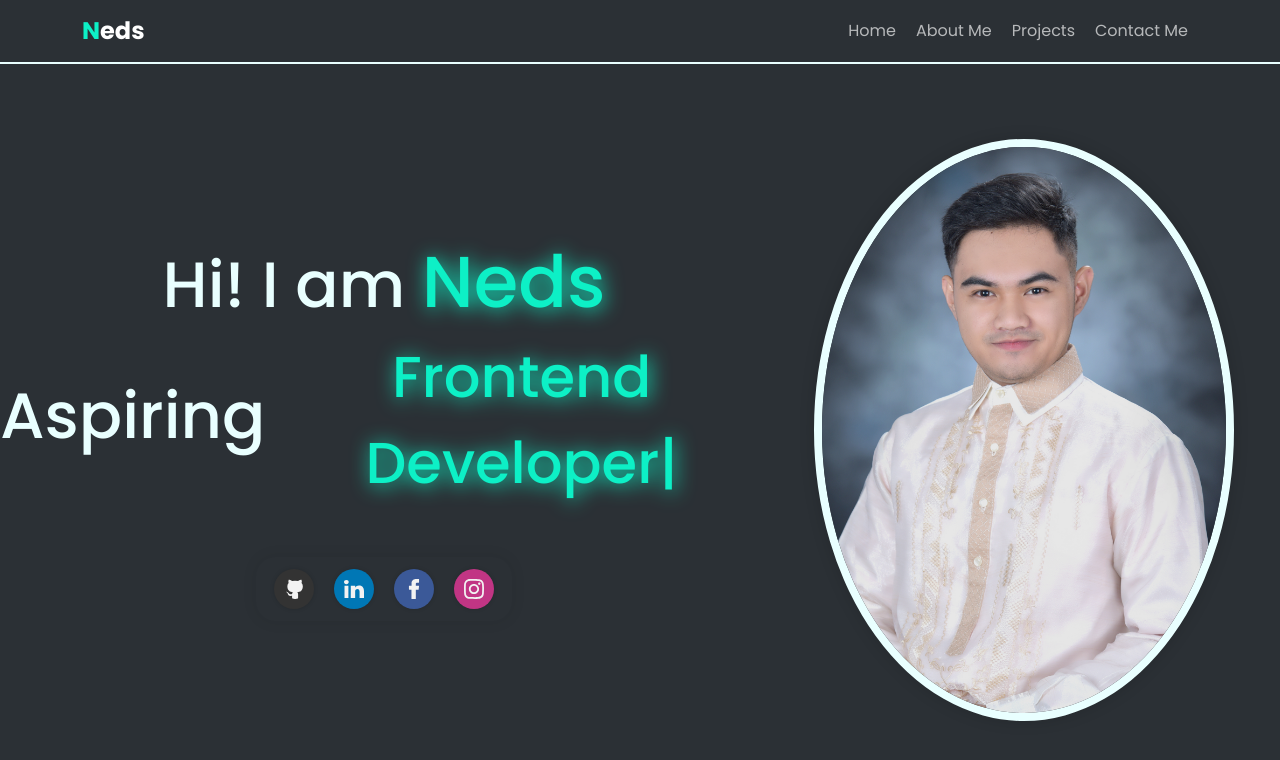
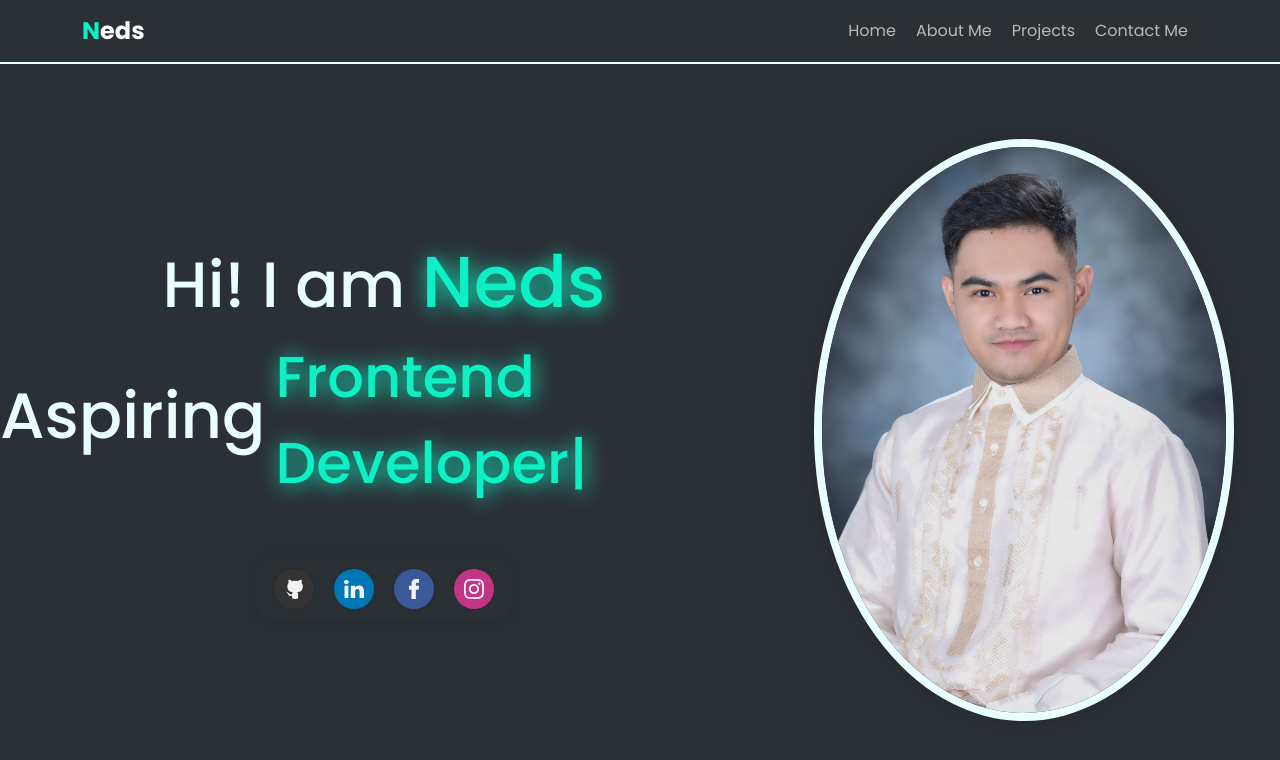
Before and after one commit to nzmamitag/Personal-Portfolio, a React (Vite) app: page / in a window 1280 px wide. Shown: the top 760 px of the page. Built offline with nearby package versions, Linux system fonts and the light colour scheme.

Commit message:
Initial Commit

```diff
--- a/src/components/Home.css
+++ b/src/components/Home.css
@@ -63,7 +63,7 @@
     font-weight: 500;
     color: var(--primary-color);
     filter: drop-shadow(2px 2px 10px var(--primary-color));
-    text-align: center;
+
 }
 
 .rightContainer {
@@ -148,5 +148,6 @@
     .roleAnimation {
         font-size: 2.7rem;
         margin-bottom: -20px;
+        text-align: center;
     }
 }
```
